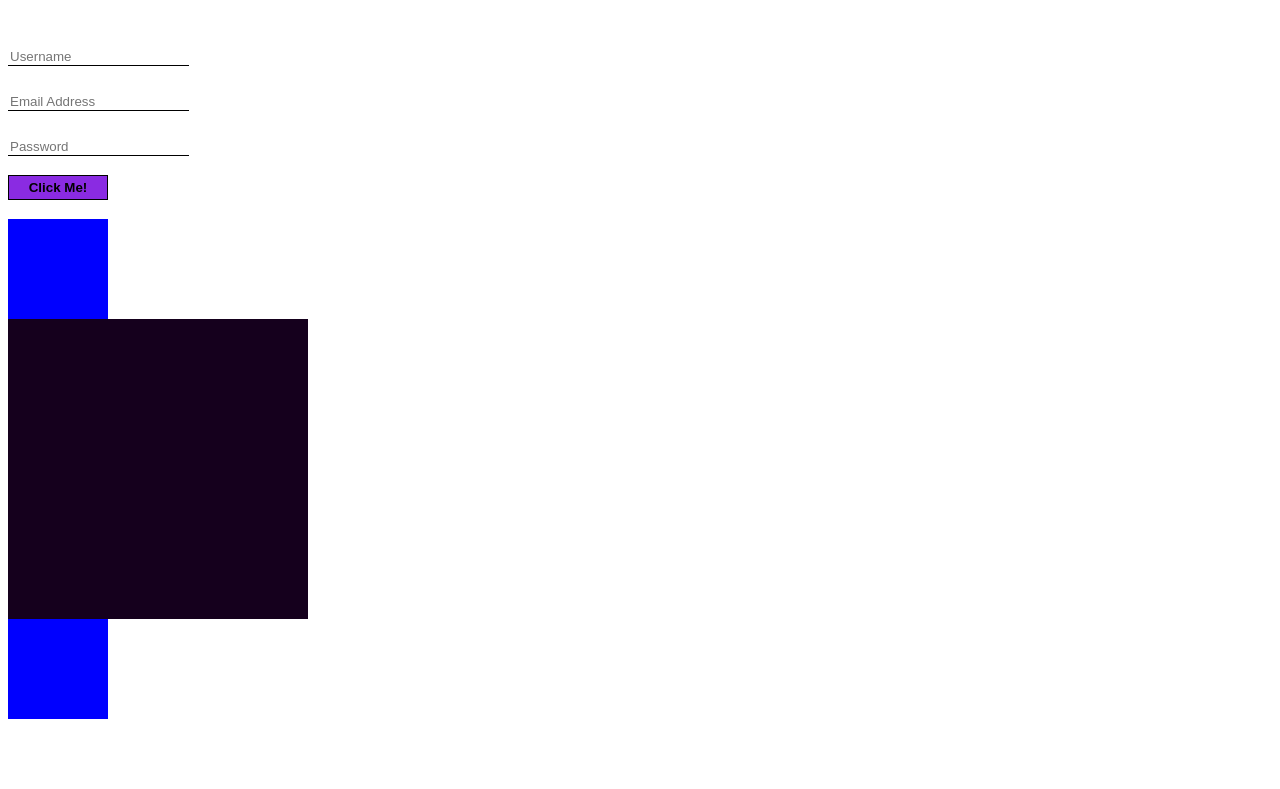
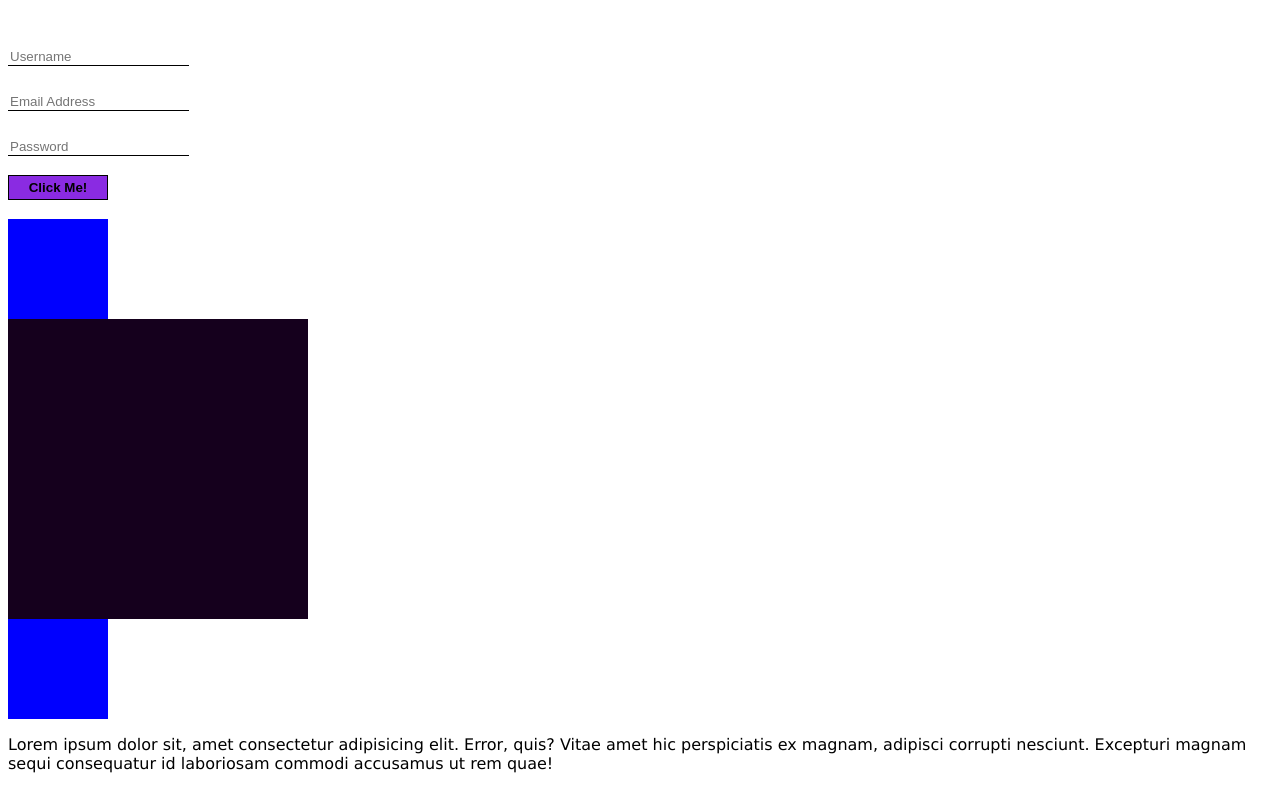
Before and after one commit to KawshalyaDe/Project-01, a plain HTML site: page index copy 2.html in a window 1280 px wide. Shown: the part 68-857 px from the top of the page. Before the commit the page ends 800 px from the top, so only its background shows below. Drawn offline with Linux system fonts and the light colour scheme.

```diff
--- a/index copy 2.html
+++ b/index copy 2.html
@@ -73,5 +73,6 @@
 <div id="box2"></div>
 <div class="box"></div>
 
+<p>Lorem ipsum dolor sit, amet consectetur adipisicing elit. Error, quis? Vitae amet hic perspiciatis ex magnam, adipisci corrupti nesciunt. Excepturi magnam sequi consequatur id laboriosam commodi accusamus ut rem quae!</p>
 </body>
 </html>
```
